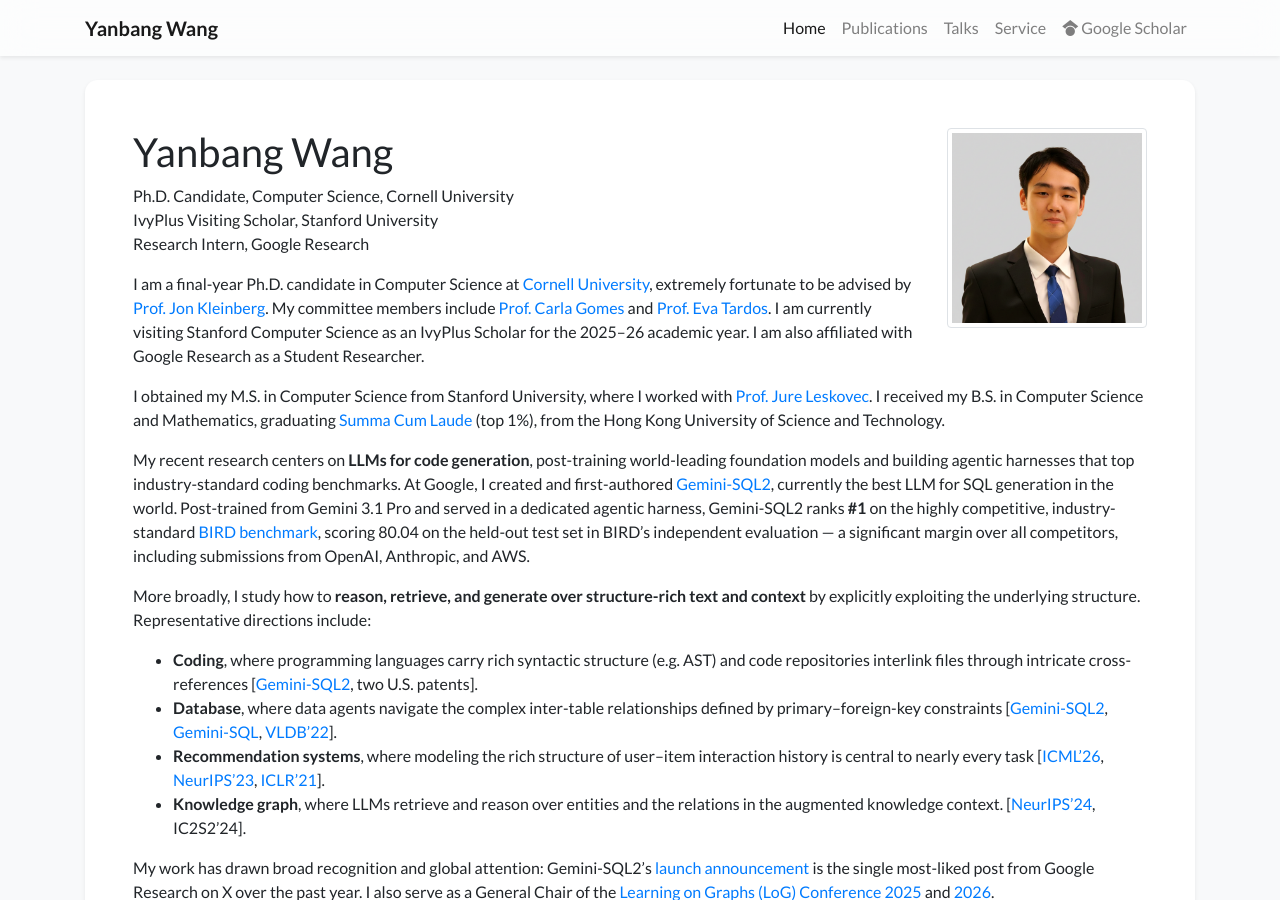
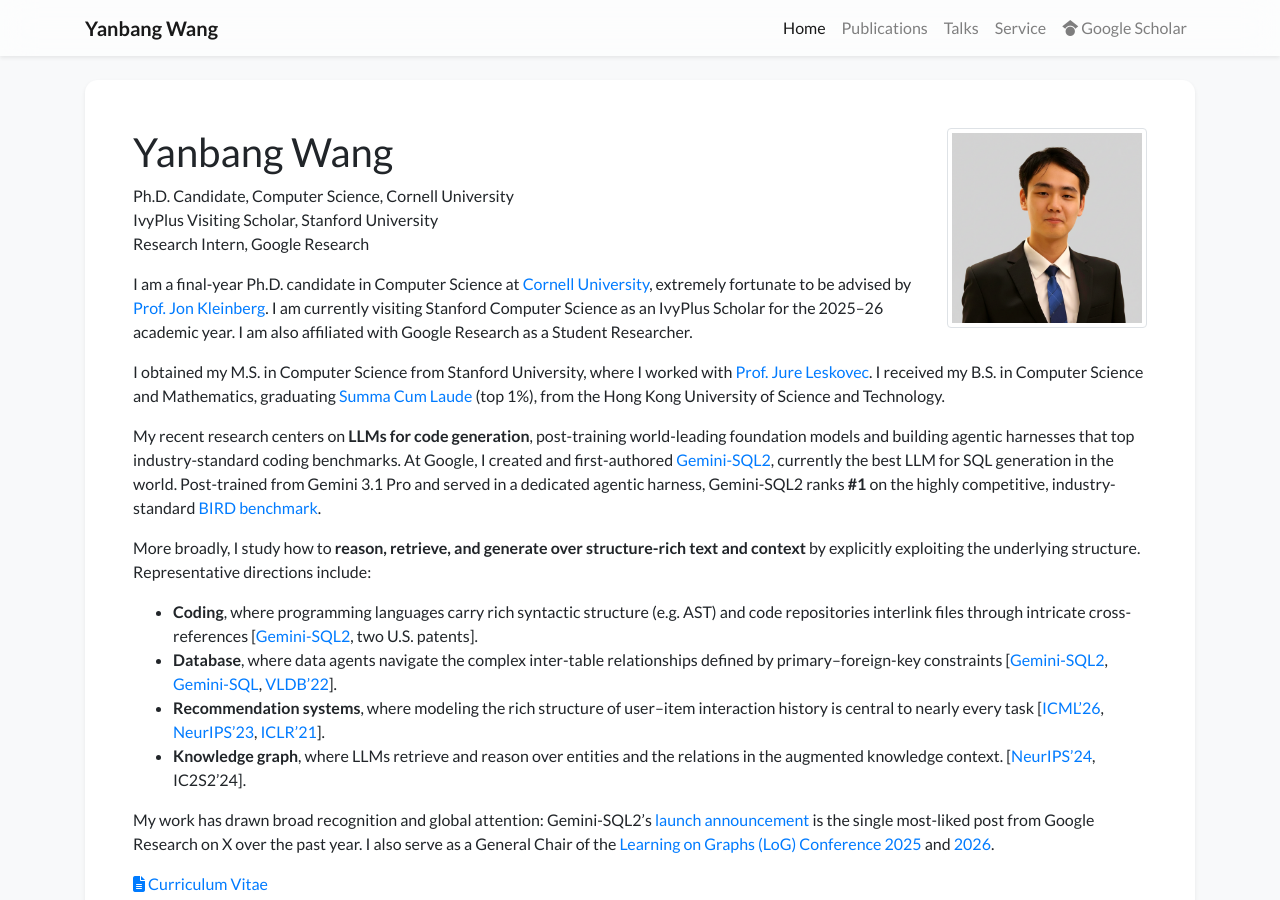
Before and after one commit to Abel0828/abel0828.github.io, a Jekyll site: the page built from index.html, in a window 1280 px wide and 900 px high. Built offline with Jekyll 4.4.1, drawn with Linux system fonts in a browser that asks for light colours; nearby versions of some CDN libraries; a style sheet for code colours, icons or effects is not loaded.

Commit message:
Trim bio: remove committee-members sentence and BIRD score/competitor clause
Co-Authored-By: Claude Opus 4.8 <noreply@anthropic.com>

```diff
--- a/_data/profile.yml
+++ b/_data/profile.yml
@@ -19,8 +19,7 @@ short_bio: >-
     I am a final-year Ph.D. candidate in Computer Science at
     <a href="https://www.cs.cornell.edu/" target="_blank">Cornell University</a>,
     extremely fortunate to be advised by
-    <a href="https://www.cs.cornell.edu/home/kleinber/" target="_blank">Prof. Jon Kleinberg</a>. My committee members include
-    <a href="https://www.cs.cornell.edu/gomes" target="_blank">Prof. Carla Gomes</a> and <a href="https://www.cs.cornell.edu/~eva/" target="_blank">Prof. Eva Tardos</a>. I am currently visiting Stanford Computer Science as an IvyPlus Scholar for the
+    <a href="https://www.cs.cornell.edu/home/kleinber/" target="_blank">Prof. Jon Kleinberg</a>. I am currently visiting Stanford Computer Science as an IvyPlus Scholar for the
     2025&ndash;26 academic year. I am also affiliated with Google Research as a Student Researcher.
   </p>
   <p>
@@ -37,9 +36,7 @@ short_bio: >-
     <a href="https://www.linkedin.com/posts/googleresearch_introducing-gemini-sql2-our-breakthrough-activity-7471241516003356672-wxOZ" target="_blank">Gemini-SQL2</a>,
     currently the best LLM for SQL generation in the world. Post-trained from Gemini&nbsp;3.1&nbsp;Pro
     and served in a dedicated agentic harness, Gemini-SQL2 ranks <strong>#1</strong> on the highly competitive,
-    industry-standard <a href="https://bird-bench.github.io/" target="_blank">BIRD benchmark</a>,
-    scoring 80.04 on the held-out test set in BIRD&rsquo;s independent evaluation &mdash; a significant
-    margin over all competitors, including submissions from OpenAI, Anthropic, and AWS.
+    industry-standard <a href="https://bird-bench.github.io/" target="_blank">BIRD benchmark</a>.
   </p>
   <p>
     More broadly, I study how to <strong>reason, retrieve, and generate over structure-rich text and
```
